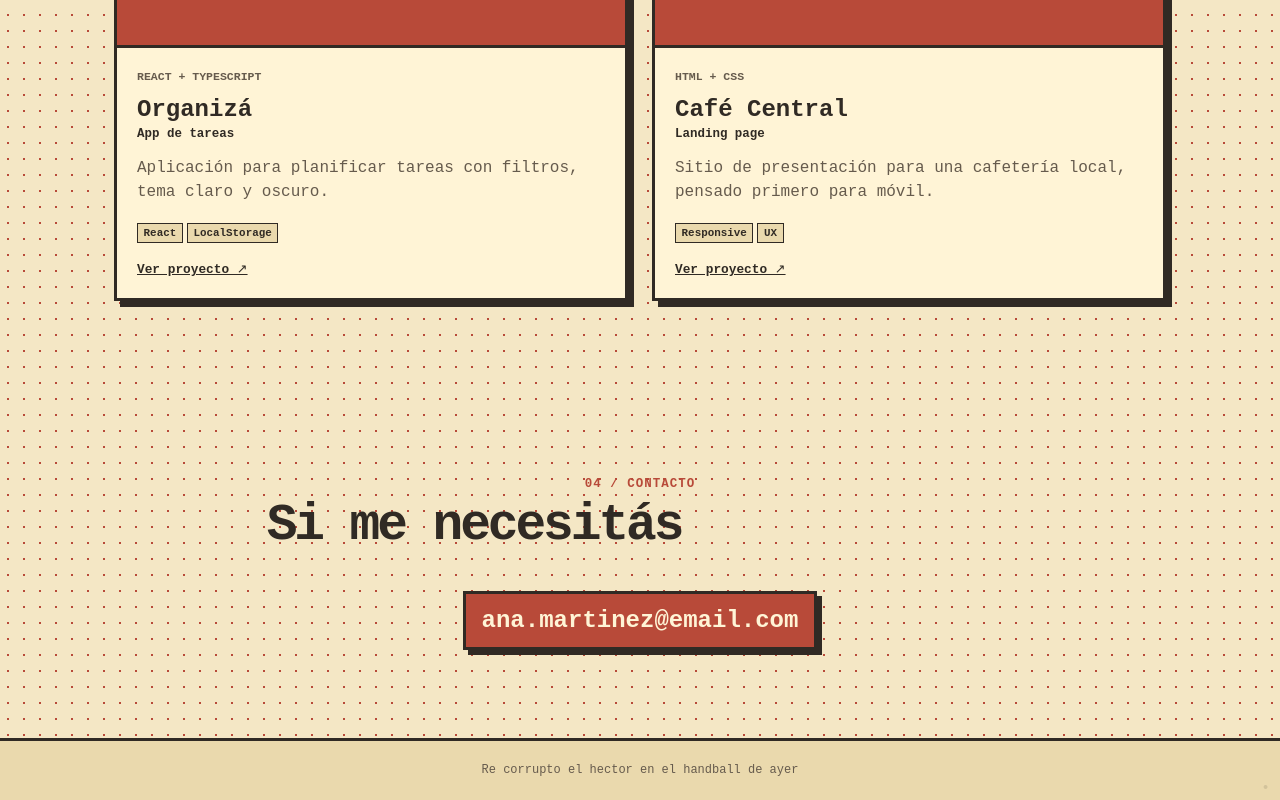
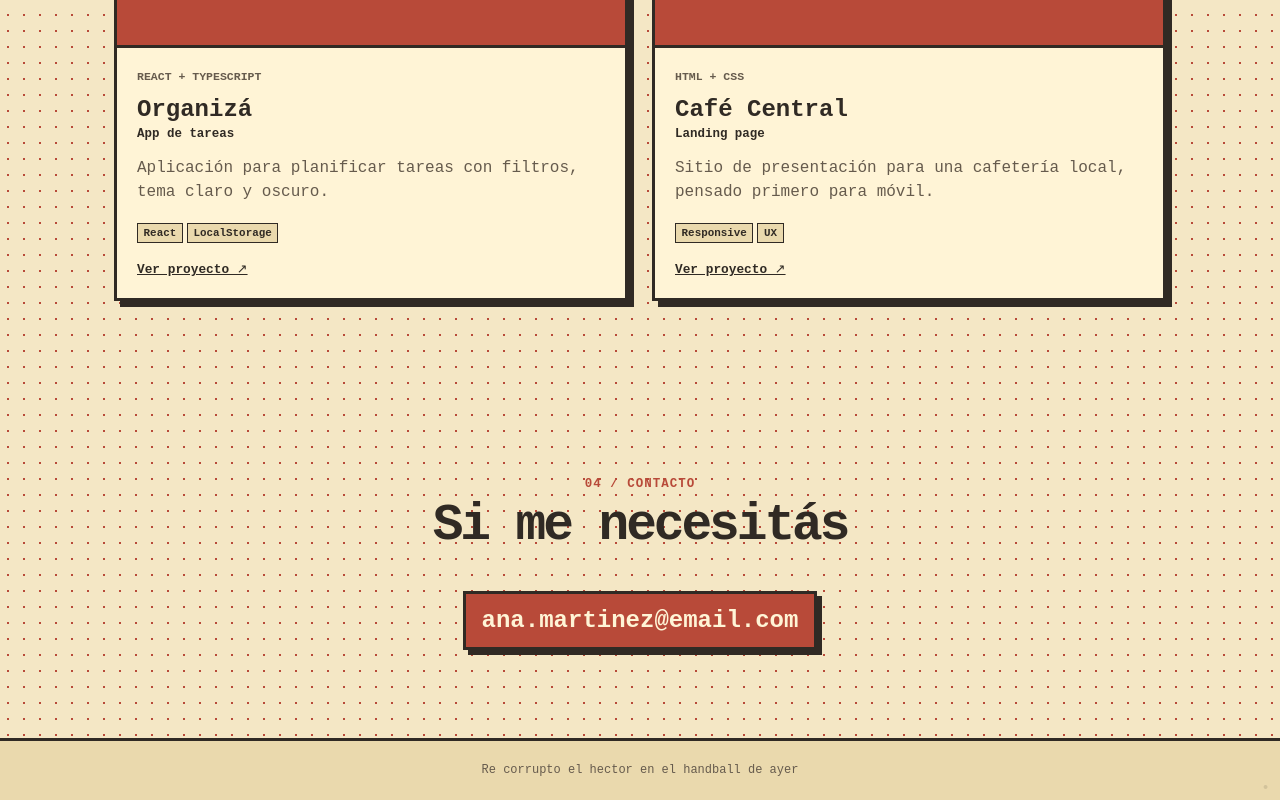
Before and after one commit to Elias-Manuel-Santiago/R4, a React (Vite) app in the folder frontend/: page / in a window 1280 px wide. Shown: the part 2393-3193 px from the top of the page. Built offline with nearby package versions, Linux system fonts and the light colour scheme; no server answers.

Commit message:
Update App.css

```diff
--- a/frontend/src/App.css
+++ b/frontend/src/App.css
@@ -19,6 +19,10 @@
   text-align: center;
 }
 .portfolio-section--contact .section-title {
+  margin-inline: auto;
+  text-align: center;
+}
+.portfolio-section--contact .section-title h2 {
   margin-inline: auto;
   text-align: center;
 }
```
